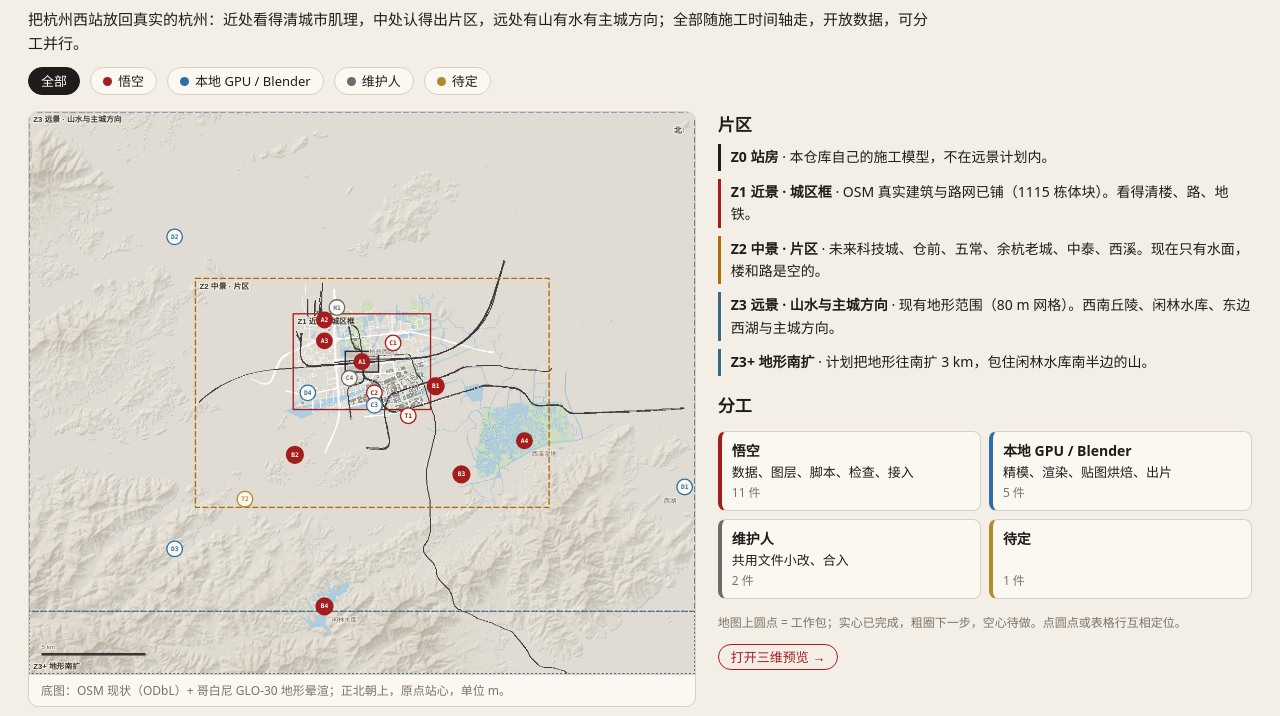
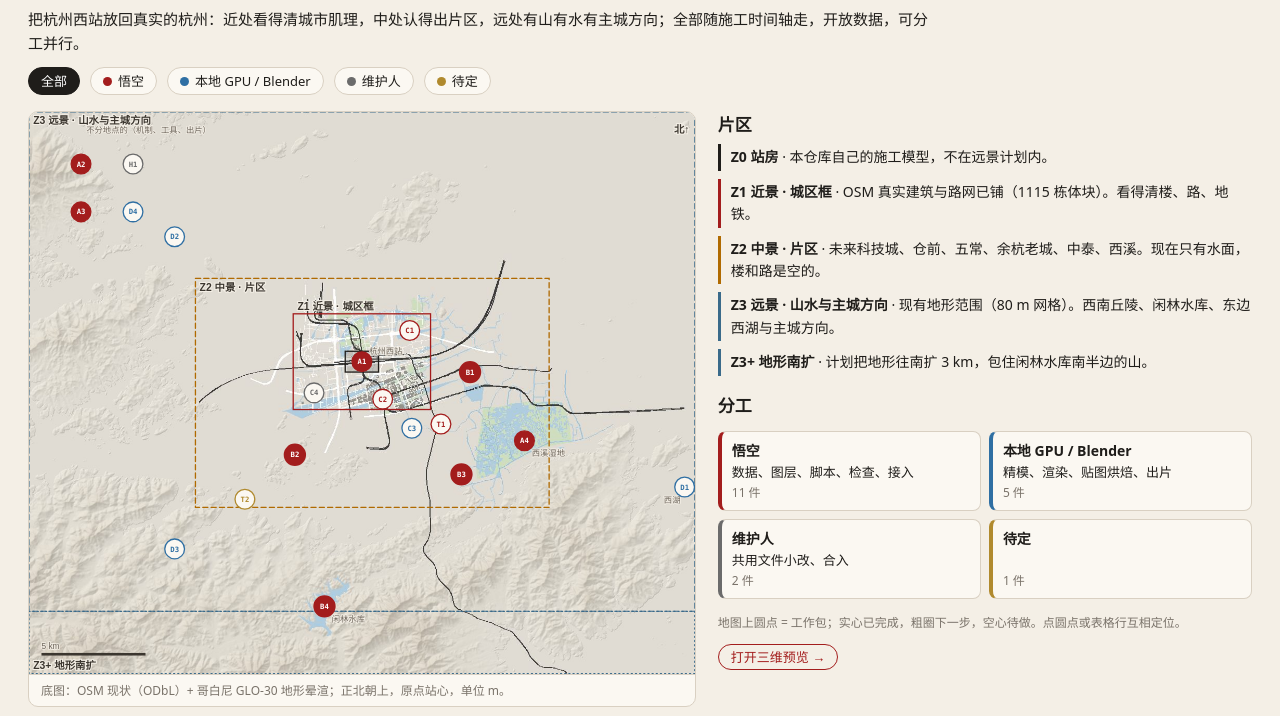
Before and after one commit to changrong996-droid/hzwest-atlas, a plain HTML site: page web/plan/index.html in a window 1280 px wide. Shown: the part 84-800 px from the top of the page. Drawn offline with Linux system fonts and the light colour scheme.

Commit message:
[plan] 规划页：近景工作包错开、标记放大、全局类单列
Agent: hark-fangyi

```diff
--- a/web/plan/index.html
+++ b/web/plan/index.html
@@ -22,10 +22,10 @@ main{max-width:1500px;margin:auto;padding:10px 28px 40px;display:grid;grid-templ
 .mapbox{position:relative;background:var(--card);border:1px solid var(--line);border-radius:10px;overflow:hidden}
 .mapbox svg{display:block;width:100%;height:auto}
 .mapnote{font-size:12px;color:var(--mute);padding:6px 12px;border-top:1px solid var(--line)}
-.zl{font:600 15px "Noto Sans SC",sans-serif;fill:#3b362f;paint-order:stroke;stroke:#f4efe6;stroke-width:4px}
-.zd{font:12px "Noto Sans SC",sans-serif;fill:#6a6258;paint-order:stroke;stroke:#f4efe6;stroke-width:3px}
+.zl{font:600 20px "Noto Sans SC",sans-serif;fill:#3b362f;paint-order:stroke;stroke:#f4efe6;stroke-width:4px}
+.zd{font:16px "Noto Sans SC",sans-serif;fill:#6a6258;paint-order:stroke;stroke:#f4efe6;stroke-width:3px}
 .mk{cursor:pointer}
-.mk text{font:600 12px ui-monospace,Menlo,monospace;fill:#fff;pointer-events:none}
+.mk text{font:600 14px ui-monospace,Menlo,monospace;fill:#fff;pointer-events:none}
 .mk.hl circle{stroke:#000;stroke-width:3}
 .mk.dim{opacity:.18}
 .side h2,.full h2{font:600 17px "Noto Serif SC",serif;margin:0 0 8px}
@@ -101,18 +101,19 @@ fetch('plan.json', {cache: 'no-store'}).then(r => r.json()).then(P => {
     const [a, b, c, d] = z.rect, col = zcol[z.id] || '#555';
     el('rect', {x: X(a), y: Y(d), width: X(c) - X(a), height: Y(b) - Y(d), fill: z.id === 'Z0' ? 'rgba(31,29,26,.15)' : 'none', stroke: col, 'stroke-width': z.id === 'Z3' ? 2 : 2.5,
       'stroke-dasharray': z.style === 'dash' ? '10 6' : z.style === 'dot' ? '2 6' : 'none', 'stroke-linecap': 'round'}, svg);
-    if (z.id !== 'Z0') el('text', {x: X(a) + 8, y: z.id === 'Z3+' ? Y(b) - 10 : Y(d) + 20, class: 'zl', fill: col}, svg).textContent = z.id + ' ' + z.name;
+    if (z.id !== 'Z0') el('text', {x: X(a) + 8, y: z.id === 'Z3+' ? Y(b) - 10 : z.id === 'Z1' ? Y(d) - 8 : Y(d) + 24, class: 'zl', fill: col}, svg).textContent = z.id + ' ' + z.name;
   }
   // 地名参考
   for (const [n, x, y] of [['西湖', 15513, -6024], ['闲林水库', -1797, -11761], ['西溪湿地', 7814, -3803], ['杭州西站', 0, 0]])
     el('text', {x: X(x) + (n === '西湖' ? -40 : 14), y: Y(y) + (n === '杭州西站' ? -14 : 30), class: 'zd'}, svg).textContent = n;
+  if (P.global) el('text', {x: X(P.global.at[0]) - 40, y: Y(P.global.at[1]), class: 'zd'}, svg).textContent = P.global.text;
   // 工作包
   const O = P.owners, mk = {}, rows = {};
   for (const it of P.items) {
     const g = el('g', {class: 'mk', 'data-id': it.id, transform: `translate(${X(it.at[0])},${Y(it.at[1])})`}, svg);
     const col = O[it.owner].color;
-    el('circle', {r: 15, fill: it.status === 'todo' ? '#fbf8f2' : col, stroke: col, 'stroke-width': it.status === 'next' ? 5 : 2.5}, g);
-    const tx = el('text', {'text-anchor': 'middle', y: 4}, g); tx.textContent = it.id; if (it.status === 'todo') tx.style.fill = col;
+    el('circle', {r: 19, fill: it.status === 'todo' ? '#fbf8f2' : col, stroke: col, 'stroke-width': it.status === 'next' ? 5 : 2.5}, g);
+    const tx = el('text', {'text-anchor': 'middle', y: 5}, g); tx.textContent = it.id; if (it.status === 'todo') tx.style.fill = col;
     el('title', {}, g).textContent = `${it.id} ${it.title} · ${O[it.owner].name} · ${ST[it.status]}`;
     g.onclick = () => focus(it.id, true); mk[it.id] = g;
   }
--- a/web/plan/plan.json
+++ b/web/plan/plan.json
@@ -3,56 +3,474 @@
  "by": "hark-fangyi（悟空）",
  "date": "2026-11-23",
  "goal": "把杭州西站放回真实的杭州：近处看得清城市肌理，中处认得出片区，远处有山有水有主城方向；全部随施工时间轴走，开放数据，可分工并行。",
- "map": {"img": "map.jpg", "W": 1280, "H": 1080, "x0": -16000, "x1": 16000, "y0": -15000, "y1": 12000, "note": "底图：OSM 现状（ODbL）+ 哥白尼 GLO-30 地形晕渲；正北朝上，原点站心，单位 m。"},
+ "map": {
+  "img": "map.jpg",
+  "W": 1280,
+  "H": 1080,
+  "x0": -16000,
+  "x1": 16000,
+  "y0": -15000,
+  "y1": 12000,
+  "note": "底图：OSM 现状（ODbL）+ 哥白尼 GLO-30 地形晕渲；正北朝上，原点站心，单位 m。"
+ },
  "owners": {
-  "wk": {"name": "悟空", "desc": "数据、图层、脚本、检查、接入", "color": "#a31d1d"},
-  "gpu": {"name": "本地 GPU / Blender", "desc": "精模、渲染、贴图烘焙、出片", "color": "#2f6fa3"},
-  "host": {"name": "维护人", "desc": "共用文件小改、合入", "color": "#6b6b6b"},
-  "tbd": {"name": "待定", "desc": "", "color": "#b08a2e"}
+  "wk": {
+   "name": "悟空",
+   "desc": "数据、图层、脚本、检查、接入",
+   "color": "#a31d1d"
+  },
+  "gpu": {
+   "name": "本地 GPU / Blender",
+   "desc": "精模、渲染、贴图烘焙、出片",
+   "color": "#2f6fa3"
+  },
+  "host": {
+   "name": "维护人",
+   "desc": "共用文件小改、合入",
+   "color": "#6b6b6b"
+  },
+  "tbd": {
+   "name": "待定",
+   "desc": "",
+   "color": "#b08a2e"
+  }
  },
  "zones": [
-  {"id": "Z0", "name": "站房", "rect": [-800, -500, 800, 500], "style": "solid", "desc": "本仓库自己的施工模型，不在远景计划内。"},
-  {"id": "Z1", "name": "近景 · 城区框", "rect": [-3300, -2300, 3300, 2300], "style": "solid", "desc": "OSM 真实建筑与路网已铺（1115 栋体块）。看得清楼、路、地铁。"},
-  {"id": "Z2", "name": "中景 · 片区", "rect": [-8000, -7000, 9000, 4000], "style": "dash", "desc": "未来科技城、仓前、五常、余杭老城、中泰、西溪。现在只有水面，楼和路是空的。"},
-  {"id": "Z3", "name": "远景 · 山水与主城方向", "rect": [-16000, -12000, 16000, 12000], "style": "dash", "desc": "现有地形范围（80 m 网格）。西南丘陵、闲林水库、东边西湖与主城方向。"},
-  {"id": "Z3+", "name": "地形南扩", "rect": [-16000, -15000, 16000, -12000], "style": "dot", "desc": "计划把地形往南扩 3 km，包住闲林水库南半边的山。"}
+  {
+   "id": "Z0",
+   "name": "站房",
+   "rect": [
+    -800,
+    -500,
+    800,
+    500
+   ],
+   "style": "solid",
+   "desc": "本仓库自己的施工模型，不在远景计划内。"
+  },
+  {
+   "id": "Z1",
+   "name": "近景 · 城区框",
+   "rect": [
+    -3300,
+    -2300,
+    3300,
+    2300
+   ],
+   "style": "solid",
+   "desc": "OSM 真实建筑与路网已铺（1115 栋体块）。看得清楼、路、地铁。"
+  },
+  {
+   "id": "Z2",
+   "name": "中景 · 片区",
+   "rect": [
+    -8000,
+    -7000,
+    9000,
+    4000
+   ],
+   "style": "dash",
+   "desc": "未来科技城、仓前、五常、余杭老城、中泰、西溪。现在只有水面，楼和路是空的。"
+  },
+  {
+   "id": "Z3",
+   "name": "远景 · 山水与主城方向",
+   "rect": [
+    -16000,
+    -12000,
+    16000,
+    12000
+   ],
+   "style": "dash",
+   "desc": "现有地形范围（80 m 网格）。西南丘陵、闲林水库、东边西湖与主城方向。"
+  },
+  {
+   "id": "Z3+",
+   "name": "地形南扩",
+   "rect": [
+    -16000,
+    -15000,
+    16000,
+    -12000
+   ],
+   "style": "dot",
+   "desc": "计划把地形往南扩 3 km，包住闲林水库南半边的山。"
+  }
  ],
  "phases": [
-  {"id": "P0", "name": "底座（已完成）"},
-  {"id": "P1", "name": "补齐中景"},
-  {"id": "P2", "name": "近景提质"},
-  {"id": "P3", "name": "远景氛围（适合 GPU / Blender）"},
-  {"id": "P4", "name": "时间维度"}
+  {
+   "id": "P0",
+   "name": "底座（已完成）"
+  },
+  {
+   "id": "P1",
+   "name": "补齐中景"
+  },
+  {
+   "id": "P2",
+   "name": "近景提质"
+  },
+  {
+   "id": "P3",
+   "name": "远景氛围（适合 GPU / Blender）"
+  },
+  {
+   "id": "P4",
+   "name": "时间维度"
+  }
  ],
  "items": [
-  {"id": "A1", "phase": "P0", "zone": "Z1", "at": [0, 0], "owner": "wk", "status": "done", "title": "城区底座 osmctx", "what": "OSM 建筑、路网、铁路地铁、水、绿地 + 地形，替换随机城市与示意远山。", "data": "OSM、哥白尼 DEM", "deps": [], "out": "已合入上游 main"},
-  {"id": "A2", "phase": "P0", "zone": "Z3", "at": [-1800, 2000], "owner": "wk", "status": "done", "title": "远景图层机制", "what": "以后加远景一律是一个图层文件：清单登记、按工期显隐、右上开关。", "data": "—", "deps": ["A1"], "out": "分支 ctx-layers；接入需维护人两处小改"},
-  {"id": "A3", "phase": "P0", "zone": "Z1", "at": [-1800, 1000], "owner": "wk", "status": "done", "title": "分支网页预览 hz-pages", "what": "任一分支直接在浏览器看。", "data": "—", "deps": [], "out": "服务器 8083 已装"},
-  {"id": "A4", "phase": "P0", "zone": "Z2", "at": [7814, -3803], "owner": "wk", "status": "done", "title": "远处水面 + 地名", "what": "西溪湿地、闲林水库水面；五个地名示范。", "data": "OSM", "deps": ["A2"], "out": "图层 water.far、place.names"},
-  {"id": "H1", "phase": "P0", "zone": "Z3", "at": [-1200, 2600], "owner": "host", "status": "todo", "title": "接入两处小改", "what": "hzwest.html 里 osmctx.js?v=1→v=2；check_all 加 check_ctxlayers。", "data": "—", "deps": ["A2"], "out": "合入后 A2 起的图层才对外可见"},
-
-  {"id": "B1", "phase": "P1", "zone": "Z2", "at": [3547, -1172], "owner": "wk", "status": "next", "title": "中景建筑体块", "what": "OSM 扩框拉建筑，低模体块，按层数/类型估高；离站越远越合并成街区块，控制体量。", "data": "OSM", "deps": ["A2"], "out": "图层 bldg.mid，≤ 1 MB"},
-  {"id": "B2", "phase": "P1", "zone": "Z2", "at": [-3220, -4477], "owner": "wk", "status": "next", "title": "中景路网", "what": "高速、快速路、主干道（绕城西复线、文一西路、良睦路等），只画线不画面。", "data": "OSM", "deps": ["A2"], "out": "图层 road.mid"},
-  {"id": "B3", "phase": "P1", "zone": "Z2", "at": [4786, -5416], "owner": "wk", "status": "next", "title": "片区与地名", "what": "未来科技城、仓前、五常、余杭街道、中泰、紫金港等片区名，远看才显示。", "data": "OSM / Nominatim", "deps": ["A2"], "out": "扩 place.names"},
-  {"id": "B4", "phase": "P1", "zone": "Z3+", "at": [-1797, -11761], "owner": "wk", "status": "next", "title": "地形南扩 3 km", "what": "地形从南 12 km 扩到 15 km，闲林水库落进山里。", "data": "哥白尼 DEM", "deps": ["A1"], "out": "osmctx 地形数据（+约 70 KB）"},
-
-  {"id": "C1", "phase": "P2", "zone": "Z1", "at": [1500, 900], "owner": "wk", "status": "todo", "title": "近景楼高校核", "what": "OSM 没写高度的楼按层数、类型估，标可信度；60 m 以上逐栋核对公开资料。", "data": "OSM、公开资料", "deps": ["A1"], "out": "osmctx 数据更新"},
-  {"id": "C2", "phase": "P2", "zone": "Z1", "at": [600, -1500], "owner": "wk", "status": "todo", "title": "云城 TOD 规划体块（粗）", "what": "枢纽南北两侧规划地块按公开规划图做粗体块，作为「未来」开关。", "data": "公开规划图", "deps": ["A2"], "out": "图层 plan.tod"},
-  {"id": "C3", "phase": "P2", "zone": "Z1", "at": [600, -2100], "owner": "gpu", "status": "todo", "title": "云城重点楼精模", "what": "C2 里的标志性楼（如云门）在 Blender 精修，导出低面 glTF 给图层用。", "data": "C2 的体块与规划图", "deps": ["C2"], "out": "glb ≤ 1 MB / 栋，按下方接口交"},
-  {"id": "C4", "phase": "P2", "zone": "Z1", "at": [-600, -800], "owner": "host", "status": "todo", "title": "黄昏实景压暗", "what": "开通日黄昏城市偏亮；需宿主给 blend/duskK 读口，我按它压暗。", "data": "—", "deps": ["A1"], "out": "接口请求（我写）+ 宿主改"},
-
-  {"id": "D1", "phase": "P3", "zone": "Z3", "at": [15513, -6024], "owner": "gpu", "status": "todo", "title": "主城天际线剪影", "what": "西湖、主城方向的远景天际线：Blender 渲成长条透明贴图，我挂成图层（距离 15 km 外的环带）。", "data": "OSM 高楼 + 地形", "deps": ["A2"], "out": "PNG 长条 ≤ 1 MB + 我写 skyline 图层"},
-  {"id": "D2", "phase": "P3", "zone": "Z3", "at": [-9000, 6000], "owner": "gpu", "status": "todo", "title": "天空与空气透视", "what": "黄昏/白天天空贴图，远山按距离变淡变蓝；你出图调参，我写成图层开关。", "data": "—", "deps": ["A2"], "out": "天空贴图 + 参数表"},
-  {"id": "D3", "phase": "P3", "zone": "Z3", "at": [-9000, -9000], "owner": "gpu", "status": "todo", "title": "西南山体质感", "what": "地形高精度置换 + 植被色烘焙成颜色贴图，替换现在的纯色晕渲。", "data": "哥白尼 DEM 30 m", "deps": ["B4"], "out": "地形颜色贴图 ≤ 1 MB"},
-  {"id": "D4", "phase": "P3", "zone": "Z1", "at": [-2600, -1500], "owner": "gpu", "status": "todo", "title": "宣传级飞行动画", "what": "按导览镜头在 Blender 出片（施工生长 + 城市远景）。", "data": "导出的场景", "deps": ["B1", "D1"], "out": "视频，不入仓库"},
-
-  {"id": "T1", "phase": "P4", "zone": "Z2", "at": [2230, -2600], "owner": "wk", "status": "todo", "title": "开工前的城市", "what": "2018 年周边哪些楼还没有：用公开历史影像日期做旁证，给建筑标 from，时间轴拖回去城市跟着变空。", "data": "Esri Wayback 日期旁证（只存链接）", "deps": ["B1"], "out": "图层 from/to 字段"},
-  {"id": "T2", "phase": "P4", "zone": "Z2", "at": [-5623, -6610], "owner": "tbd", "status": "todo", "title": "远期规划层", "what": "2030 前后的规划路网、轨道（如机场快线）做虚线开关。", "data": "公开规划", "deps": ["A2"], "out": "图层 plan.future"}
+  {
+   "id": "A1",
+   "phase": "P0",
+   "zone": "Z1",
+   "at": [
+    0,
+    0
+   ],
+   "owner": "wk",
+   "status": "done",
+   "title": "城区底座 osmctx",
+   "what": "OSM 建筑、路网、铁路地铁、水、绿地 + 地形，替换随机城市与示意远山。",
+   "data": "OSM、哥白尼 DEM",
+   "deps": [],
+   "out": "已合入上游 main"
+  },
+  {
+   "id": "A2",
+   "phase": "P0",
+   "zone": "Z3",
+   "at": [
+    -13500,
+    9500
+   ],
+   "owner": "wk",
+   "status": "done",
+   "title": "远景图层机制",
+   "what": "以后加远景一律是一个图层文件：清单登记、按工期显隐、右上开关。",
+   "data": "—",
+   "deps": [
+    "A1"
+   ],
+   "out": "分支 ctx-layers；接入需维护人两处小改"
+  },
+  {
+   "id": "A3",
+   "phase": "P0",
+   "zone": "Z1",
+   "at": [
+    -13500,
+    7200
+   ],
+   "owner": "wk",
+   "status": "done",
+   "title": "分支网页预览 hz-pages",
+   "what": "任一分支直接在浏览器看。",
+   "data": "—",
+   "deps": [],
+   "out": "服务器 8083 已装"
+  },
+  {
+   "id": "A4",
+   "phase": "P0",
+   "zone": "Z2",
+   "at": [
+    7814,
+    -3803
+   ],
+   "owner": "wk",
+   "status": "done",
+   "title": "远处水面 + 地名",
+   "what": "西溪湿地、闲林水库水面；五个地名示范。",
+   "data": "OSM",
+   "deps": [
+    "A2"
+   ],
+   "out": "图层 water.far、place.names"
+  },
+  {
+   "id": "H1",
+   "phase": "P0",
+   "zone": "Z3",
+   "at": [
+    -11000,
+    9500
+   ],
+   "owner": "host",
+   "status": "todo",
+   "title": "接入两处小改",
+   "what": "hzwest.html 里 osmctx.js?v=1→v=2；check_all 加 check_ctxlayers。",
+   "data": "—",
+   "deps": [
+    "A2"
+   ],
+   "out": "合入后 A2 起的图层才对外可见"
+  },
+  {
+   "id": "B1",
+   "phase": "P1",
+   "zone": "Z2",
+   "at": [
+    5200,
+    -500
+   ],
+   "owner": "wk",
+   "status": "next",
+   "title": "中景建筑体块",
+   "what": "OSM 扩框拉建筑，低模体块，按层数/类型估高；离站越远越合并成街区块，控制体量。",
+   "data": "OSM",
+   "deps": [
+    "A2"
+   ],
+   "out": "图层 bldg.mid，≤ 1 MB"
+  },
+  {
+   "id": "B2",
+   "phase": "P1",
+   "zone": "Z2",
+   "at": [
+    -3220,
+    -4477
+   ],
+   "owner": "wk",
+   "status": "next",
+   "title": "中景路网",
+   "what": "高速、快速路、主干道（绕城西复线、文一西路、良睦路等），只画线不画面。",
+   "data": "OSM",
+   "deps": [
+    "A2"
+   ],
+   "out": "图层 road.mid"
+  },
+  {
+   "id": "B3",
+   "phase": "P1",
+   "zone": "Z2",
+   "at": [
+    4786,
+    -5416
+   ],
+   "owner": "wk",
+   "status": "next",
+   "title": "片区与地名",
+   "what": "未来科技城、仓前、五常、余杭街道、中泰、紫金港等片区名，远看才显示。",
+   "data": "OSM / Nominatim",
+   "deps": [
+    "A2"
+   ],
+   "out": "扩 place.names"
+  },
+  {
+   "id": "B4",
+   "phase": "P1",
+   "zone": "Z3+",
+   "at": [
+    -1797,
+    -11761
+   ],
+   "owner": "wk",
+   "status": "next",
+   "title": "地形南扩 3 km",
+   "what": "地形从南 12 km 扩到 15 km，闲林水库落进山里。",
+   "data": "哥白尼 DEM",
+   "deps": [
+    "A1"
+   ],
+   "out": "osmctx 地形数据（+约 70 KB）"
+  },
+  {
+   "id": "C1",
+   "phase": "P2",
+   "zone": "Z1",
+   "at": [
+    2300,
+    1500
+   ],
+   "owner": "wk",
+   "status": "todo",
+   "title": "近景楼高校核",
+   "what": "OSM 没写高度的楼按层数、类型估，标可信度；60 m 以上逐栋核对公开资料。",
+   "data": "OSM、公开资料",
+   "deps": [
+    "A1"
+   ],
+   "out": "osmctx 数据更新"
+  },
+  {
+   "id": "C2",
+   "phase": "P2",
+   "zone": "Z1",
+   "at": [
+    1000,
+    -1800
+   ],
+   "owner": "wk",
+   "status": "todo",
+   "title": "云城 TOD 规划体块（粗）",
+   "what": "枢纽南北两侧规划地块按公开规划图做粗体块，作为「未来」开关。",
+   "data": "公开规划图",
+   "deps": [
+    "A2"
+   ],
+   "out": "图层 plan.tod"
+  },
+  {
+   "id": "C3",
+   "phase": "P2",
+   "zone": "Z1",
+   "at": [
+    2400,
+    -3200
+   ],
+   "owner": "gpu",
+   "status": "todo",
+   "title": "云城重点楼精模",
+   "what": "C2 里的标志性楼（如云门）在 Blender 精修，导出低面 glTF 给图层用。",
+   "data": "C2 的体块与规划图",
+   "deps": [
+    "C2"
+   ],
+   "out": "glb ≤ 1 MB / 栋，按下方接口交"
+  },
+  {
+   "id": "C4",
+   "phase": "P2",
+   "zone": "Z1",
+   "at": [
+    -2300,
+    -1500
+   ],
+   "owner": "host",
+   "status": "todo",
+   "title": "黄昏实景压暗",
+   "what": "开通日黄昏城市偏亮；需宿主给 blend/duskK 读口，我按它压暗。",
+   "data": "—",
+   "deps": [
+    "A1"
+   ],
+   "out": "接口请求（我写）+ 宿主改"
+  },
+  {
+   "id": "D1",
+   "phase": "P3",
+   "zone": "Z3",
+   "at": [
+    15513,
+    -6024
+   ],
+   "owner": "gpu",
+   "status": "todo",
+   "title": "主城天际线剪影",
+   "what": "西湖、主城方向的远景天际线：Blender 渲成长条透明贴图，我挂成图层（距离 15 km 外的环带）。",
+   "data": "OSM 高楼 + 地形",
+   "deps": [
+    "A2"
+   ],
+   "out": "PNG 长条 ≤ 1 MB + 我写 skyline 图层"
+  },
+  {
+   "id": "D2",
+   "phase": "P3",
+   "zone": "Z3",
+   "at": [
+    -9000,
+    6000
+   ],
+   "owner": "gpu",
+   "status": "todo",
+   "title": "天空与空气透视",
+   "what": "黄昏/白天天空贴图，远山按距离变淡变蓝；你出图调参，我写成图层开关。",
+   "data": "—",
+   "deps": [
+    "A2"
+   ],
+   "out": "天空贴图 + 参数表"
+  },
+  {
+   "id": "D3",
+   "phase": "P3",
+   "zone": "Z3",
+   "at": [
+    -9000,
+    -9000
+   ],
+   "owner": "gpu",
+   "status": "todo",
+   "title": "西南山体质感",
+   "what": "地形高精度置换 + 植被色烘焙成颜色贴图，替换现在的纯色晕渲。",
+   "data": "哥白尼 DEM 30 m",
+   "deps": [
+    "B4"
+   ],
+   "out": "地形颜色贴图 ≤ 1 MB"
+  },
+  {
+   "id": "D4",
+   "phase": "P3",
+   "zone": "Z1",
+   "at": [
+    -11000,
+    7200
+   ],
+   "owner": "gpu",
+   "status": "todo",
+   "title": "宣传级飞行动画",
+   "what": "按导览镜头在 Blender 出片（施工生长 + 城市远景）。",
+   "data": "导出的场景",
+   "deps": [
+    "B1",
+    "D1"
+   ],
+   "out": "视频，不入仓库"
+  },
+  {
+   "id": "T1",
+   "phase": "P4",
+   "zone": "Z2",
+   "at": [
+    3800,
+    -3000
+   ],
+   "owner": "wk",
+   "status": "todo",
+   "title": "开工前的城市",
+   "what": "2018 年周边哪些楼还没有：用公开历史影像日期做旁证，给建筑标 from，时间轴拖回去城市跟着变空。",
+   "data": "Esri Wayback 日期旁证（只存链接）",
+   "deps": [
+    "B1"
+   ],
+   "out": "图层 from/to 字段"
+  },
+  {
+   "id": "T2",
+   "phase": "P4",
+   "zone": "Z2",
+   "at": [
+    -5623,
+    -6610
+   ],
+   "owner": "tbd",
+   "status": "todo",
+   "title": "远期规划层",
+   "what": "2030 前后的规划路网、轨道（如机场快线）做虚线开关。",
+   "data": "公开规划",
+   "deps": [
+    "A2"
+   ],
+   "out": "图层 plan.future"
+  }
  ],
  "iface": [
   "坐标：模型系 x 向东、z 向南、y 向上，原点站心（30.3004N, 119.9817E），单位米；模型相对 OSM 已转 4.3°、东移 10 m，交件按 OSM 经纬度给也行，我来换算。",
   "格式：体块与精模交 glb（低面，单件 ≤ 1 MB，无贴图或贴图 ≤ 512 px）；贴图交 PNG/JPG ≤ 1 MB；不交卫星或商业影像。",
   "放哪：tools/hz/ctx_src/<工作包号>/，提交标题以 [工作包号] 开头，推到私人仓库的 agent/<你的名字>/<工作包号> 分支，我接成图层。",
   "看效果：推上去后在分支预览里打开 web/hzwest.html，右上「远景图层」里开关。"
- ]
+ ],
+ "global": {
+  "at": [
+   -12250,
+   11000
+  ],
+  "text": "不分地点的（机制、工具、出片）"
+ }
 }
```
